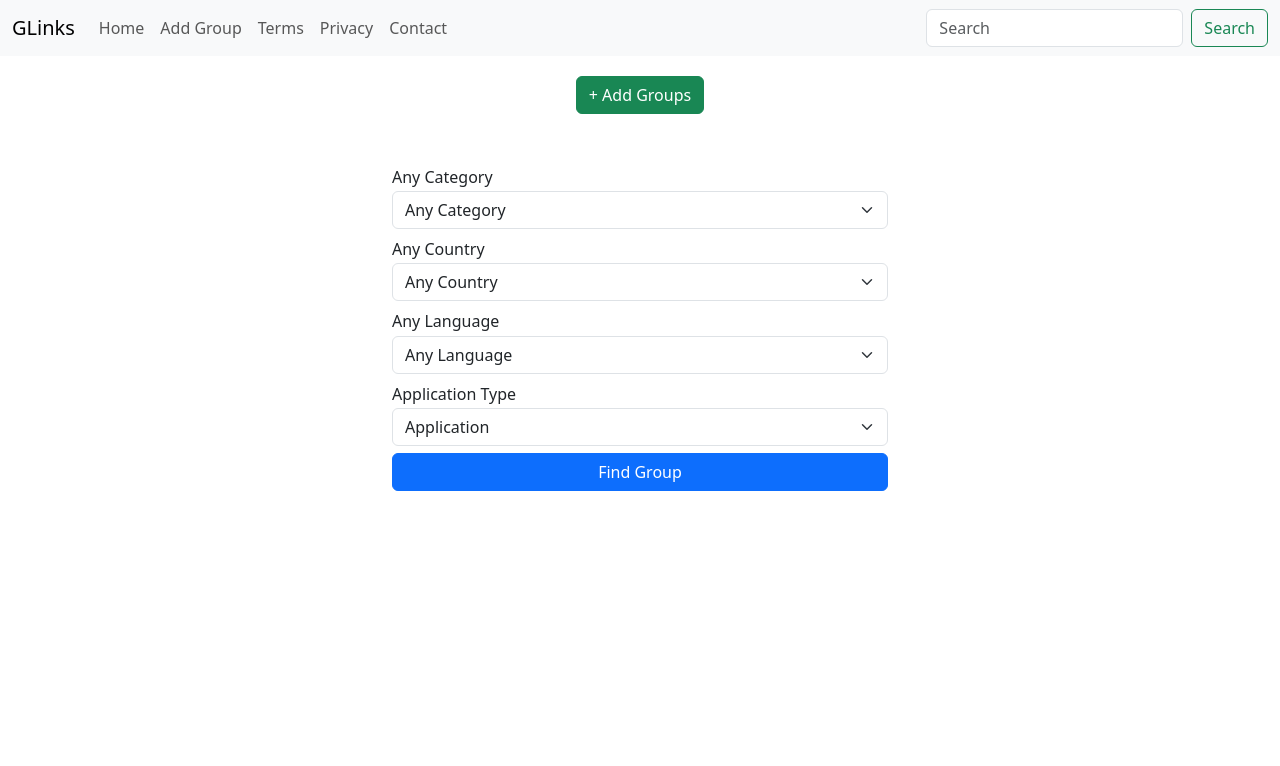
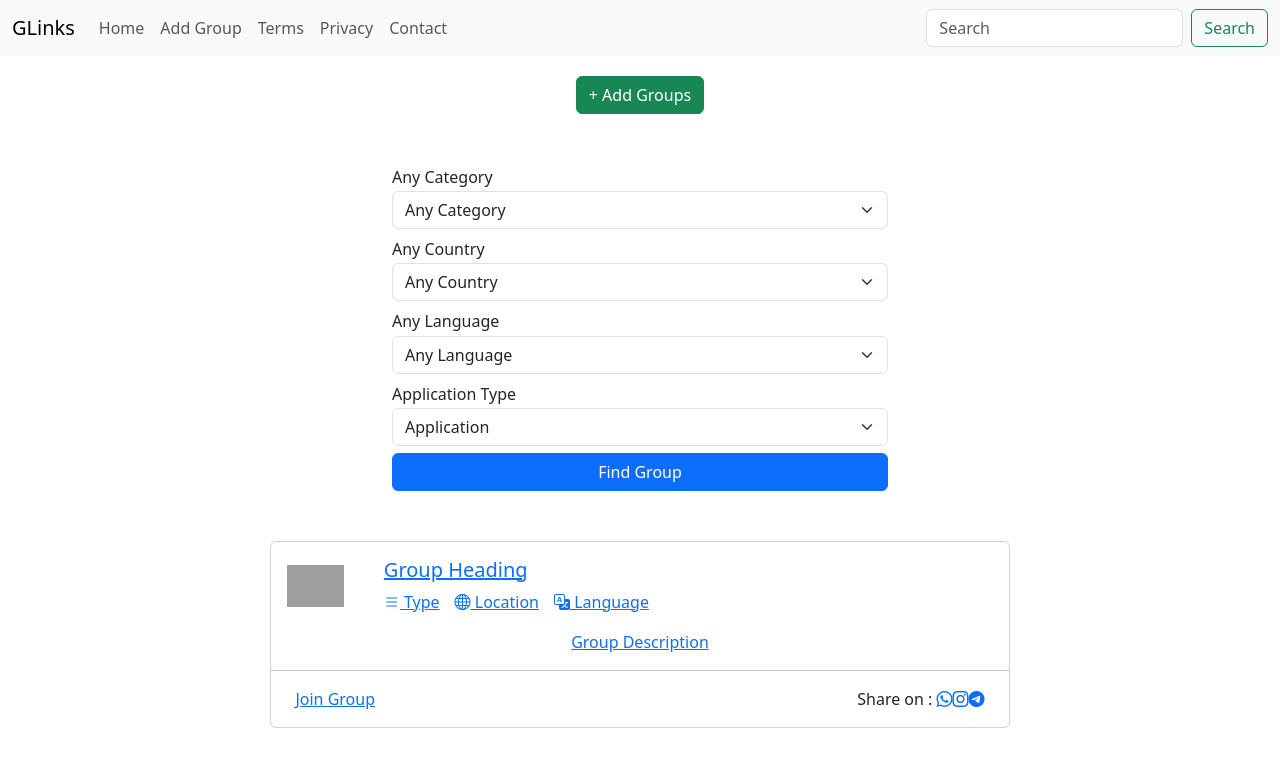
Before and after one commit to thecoolmaster137/groupgodownui, a React (Vite) app: page / in a window 1280 px wide. Shown: the top 766 px of the page. Built offline with nearby package versions, Linux system fonts and the light colour scheme; grey boxes are pictures that could not be loaded.

Commit message:
updated addgroup page

```diff
--- a/index.html
+++ b/index.html
@@ -11,6 +11,10 @@
       integrity="sha384-T3c6CoIi6uLrA9TneNEoa7RxnatzjcDSCmG1MXxSR1GAsXEV/Dwwykc2MPK8M2HN"
       crossorigin="anonymous"
     />
+    <link
+      rel="stylesheet"
+      href="https://cdn.jsdelivr.net/npm/bootstrap-icons@1.11.2/font/bootstrap-icons.min.css"
+    />
   </head>
   <body>
     <div id="root"></div>
--- a/src/components/Home/Home.css
+++ b/src/components/Home/Home.css
@@ -19,3 +19,21 @@
     display: flex;
     flex-direction: column;
 }
+
+.card-body{
+    gap: 40px;
+    display: flex;
+    align-items: center;
+    flex-direction: row;
+}
+
+.heading-div{
+    display: flex;
+    flex-direction: column;
+}
+
+.heading-div div{
+    gap: 15px;
+    display: flex;
+    flex-direction: row;
+}
--- a/src/components/Home/Home.jsx
+++ b/src/components/Home/Home.jsx
@@ -33,6 +33,52 @@ export default function Home() {
         </div>
         <button className="btn btn-primary">Find Group</button>
       </div>
+
+      <div className="card">
+        <div className="card-body">
+          <img
+            src="https://png.pngtree.com/png-clipart/20191121/original/pngtree-group-icon-png-image_5097424.jpg"
+            width={"8%"}
+          />
+          <div className="heading-div">
+            <h5>
+              <a href="#">Group Heading</a>
+            </h5>
+            <div>
+              <a href="#">
+                <i class="bi bi-list"></i> Type
+              </a>
+              <a href="#">
+                <i class="bi bi-globe"></i> Location
+              </a>
+              <a href="#">
+                <i class="bi bi-translate"></i> Language
+              </a>
+            </div>
+          </div>
+        </div>
+        <div>
+          <p className="text-center">
+            <a href="#"> Group Description</a>
+          </p>
+          <hr />
+        </div>
+        <div className="ps-4 pe-4 d-flex justify-content-between">
+          <a href="#">Join Group </a>
+          <p>
+            Share on :{" "}
+            <a href="#">
+              <i class="bi bi-whatsapp"></i>
+            </a>
+            <a href="#">
+              <i class="bi bi-instagram"></i>
+            </a>
+            <a href="#">
+              <i class="bi bi-telegram"></i>
+            </a>
+          </p>
+        </div>
+      </div>
     </div>
   );
 }
```
